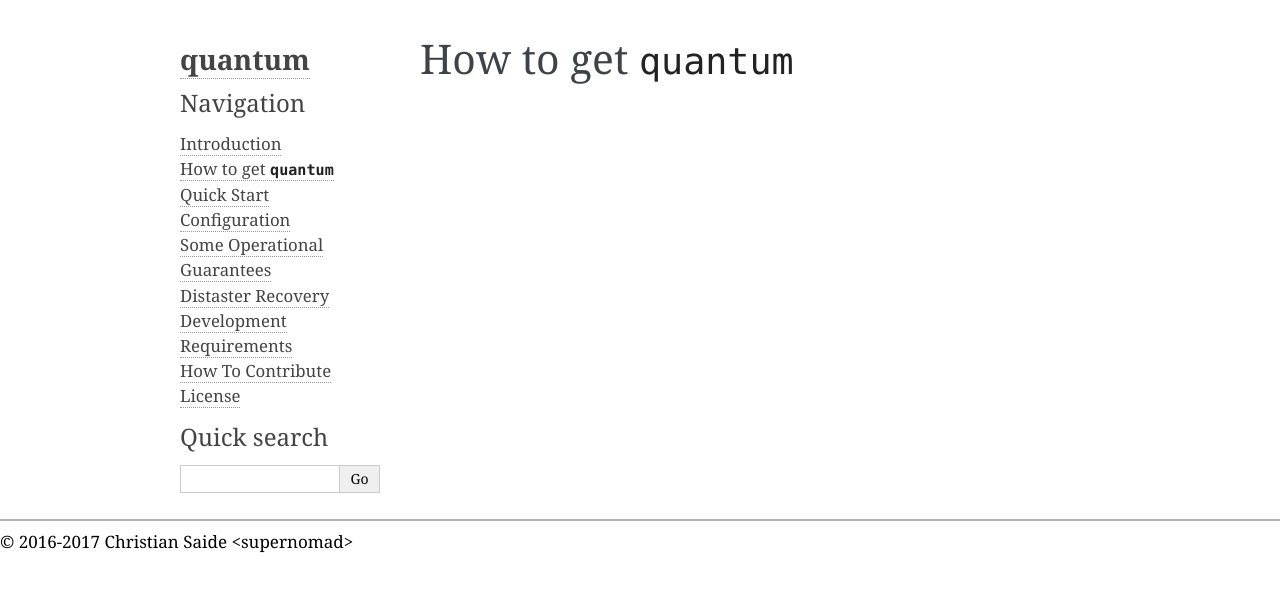
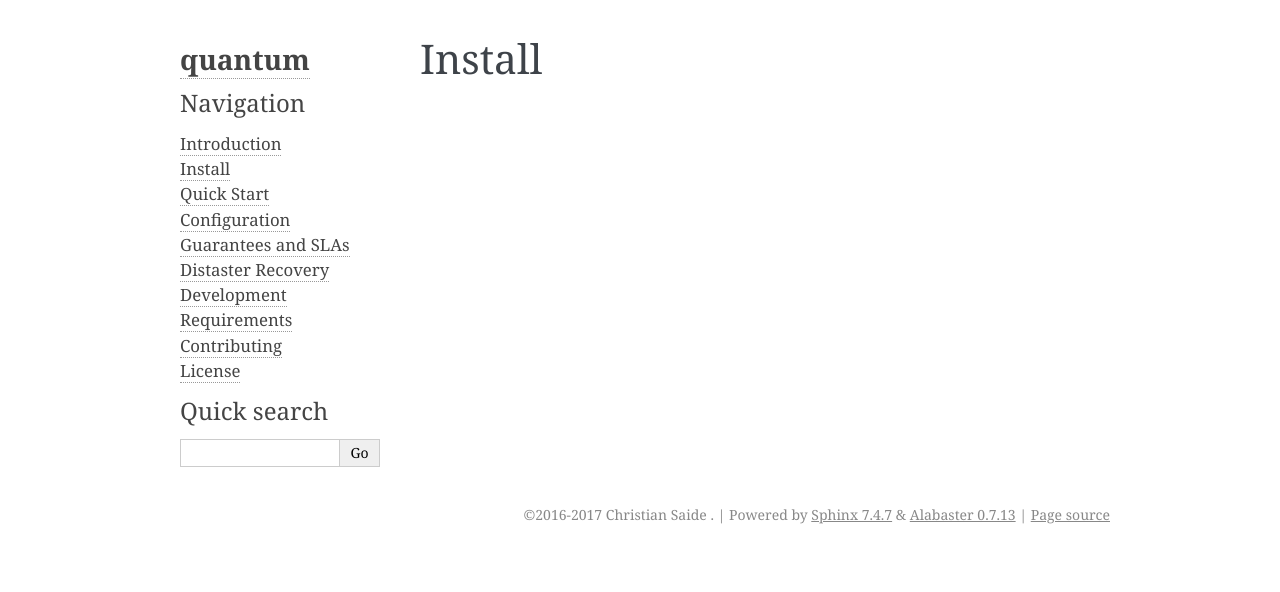
Before and after one commit to supernomad/quantum, a Sphinx documentation site: the page built from docs/install.rst, in a window 1280 px wide. Shown: the top 592 px of the page. Built offline with Sphinx 7.4.7, drawn with Linux system fonts in a browser that asks for light colours.

```diff
--- a/docs/_templates/layout.html
+++ /dev/null
@@ -1,6 +0,0 @@
-{% extends '!layout.html' %}
-
-{% block footer %}
-<hr/>
-&copy; 2016-2017 Christian Saide &#60;supernomad&#62;
-{% endblock %}
--- a/docs/contribute.rst
+++ b/docs/contribute.rst
@@ -1,2 +1,2 @@
-How To Contribute
-=================
+Contributing
+============
--- a/docs/guarantees-sla.rst
+++ b/docs/guarantees-sla.rst
@@ -1,2 +1,2 @@
-Some Operational Guarantees
+Guarantees and SLAs
 ===========================
--- a/docs/install.rst
+++ b/docs/install.rst
@@ -1,2 +1,2 @@
-How to get ``quantum``
-======================
+Install
+=======
```
